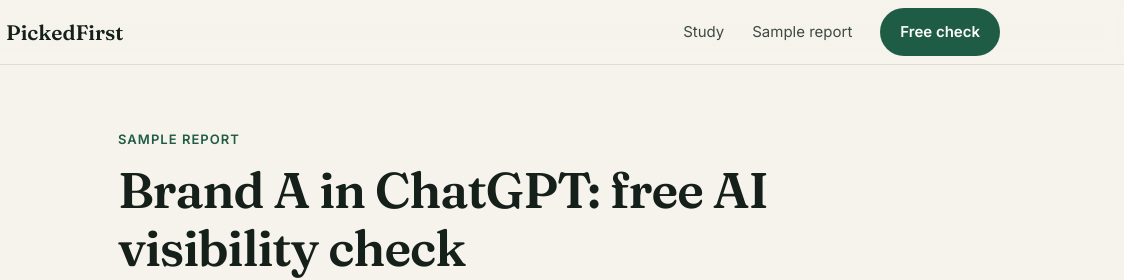
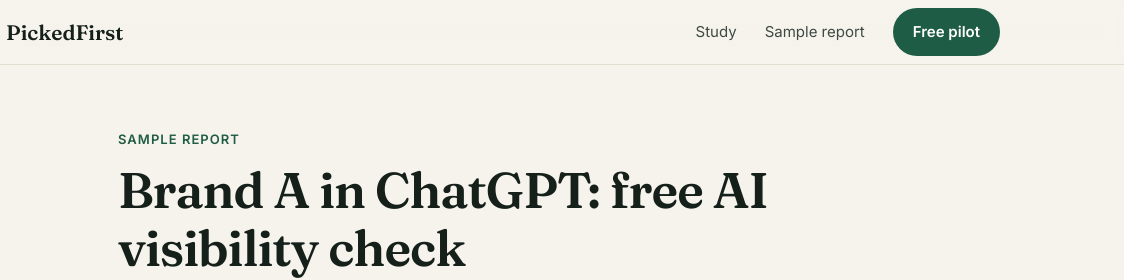
Before and after one commit to EduardoBravodeLaguna/pickedfirst-site, a plain HTML site: page sample-report/index.html in a window 1280 px wide. Shown: the top 280 px of the page, 156-1280 px from the left. Drawn offline with Linux system fonts and the light colour scheme.

Commit message:
Replace 'Free check' link with 'Free pilot'

```diff
--- a/sample-report/index.html
+++ b/sample-report/index.html
@@ -76,7 +76,7 @@ footer a{color:var(--muted)}
     <nav class="nav-links">
       <a href="/study/">Study</a>
       <a href="/sample-report/">Sample report</a>
-      <a class="btn" href="/#contact">Free check</a>
+      <a class="btn" href="/pilot/">Free pilot</a>
     </nav>
   </div>
 </header>
```
